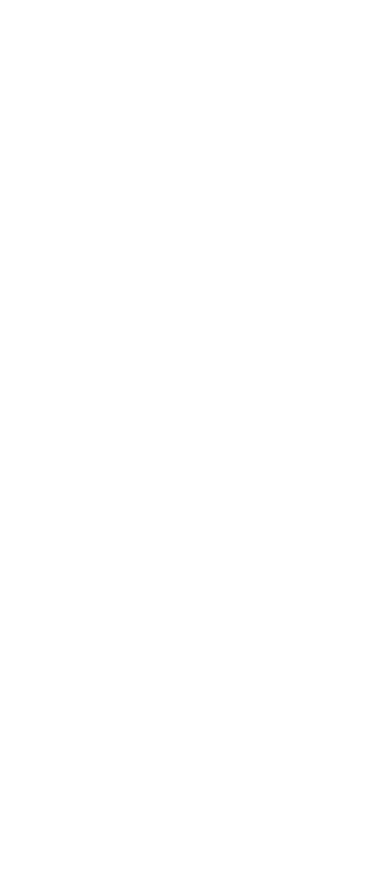
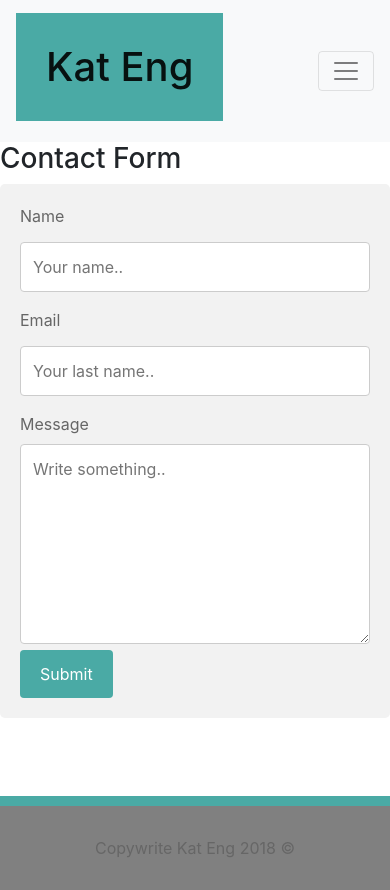
Before and after one commit to kat3ng/Bootstrap-Portfolio, a plain HTML site: page contact.html in a window 390 px wide. Before the commit the page ends 844 px from the top, so only its background shows below. Drawn offline with nearby package versions, Linux system fonts and the light colour scheme.

Commit message:
contact input form added

```diff
--- a/assets/css/style.css
+++ b/assets/css/style.css
@@ -0,0 +1,80 @@
+* {
+    box-sizing: border-box;
+    color: #666666;
+}
+
+h1 {
+    padding: 30px;
+    background:#4aaaa5;
+    color: #ffffff;
+}
+
+h2 {
+    border-bottom: 4px solid #dddddd;
+    font-family: Cambria, Cochin, 'Georgia', Times, Times New Roman, serif;
+    margin:20px;
+}
+
+body {
+    font-family: 'Cambria', Cochin, Georgia, Times, Times New Roman, serif;
+    background: lightgrey;
+}
+
+nav {
+    align-content: right;
+}
+
+.container {
+    margin:25px;
+    border: 3px solid lightgray;
+
+}
+
+.main-container {
+    margin:5%;
+    line-height: 1.5;
+    font-size: 16px;
+}
+
+.input-container {
+    border-radius: 5px;
+    background-color: #f2f2f2;
+    padding: 20px;
+    max-width: 980px;
+}
+
+input[type=text], select, textarea {
+    width: 100%;
+    padding: 12px;
+    border: 1px solid #ccc;
+    border-radius: 4px;
+    box-sizing: border-box;
+    margin-top: 6px;
+    margin-bottom: 16px;
+    resize: vertical;
+}
+
+input[type=submit] {
+    background-color: #4aaaa5;
+    color: white;
+    padding: 12px 20px;
+    border: none;
+    border-radius: 4px;
+    cursor: pointer;
+}
+
+input[type=submit]:hover {
+    background-color: #dddddd;
+}
+
+
+footer {
+    bottom: 0;
+    width: 100%;
+    padding: 30px;
+    text-align: center;
+    margin-top: 20%;
+    background: gray;
+    border-top: 10px solid #4aaaa5;
+
+}
--- a/contact.html
+++ b/contact.html
@@ -0,0 +1,56 @@
+<!DOCTYPE html>
+<html lang="en">
+
+<head>
+    <meta charset="UTF-8">
+    <meta name="viewport" content="width=device-width, initial-scale=1.0">
+    <meta http-equiv="X-UA-Compatible" content="ie=edge">
+    <title>Kat Eng - Bootstrap Portfolio</title>
+    <link rel="stylesheet" type="text/css" href="assets/css/style.css">
+    <link rel="stylesheet" href="https://stackpath.bootstrapcdn.com/bootstrap/4.1.3/css/bootstrap.min.css" integrity="sha384-MCw98/SFnGE8fJT3GXwEOngsV7Zt27NXFoaoApmYm81iuXoPkFOJwJ8ERdknLPMO"
+        crossorigin="anonymous">
+</head>
+
+<body>
+    <nav>
+        <nav class="navbar navbar-expand-lg navbar-light bg-light">
+            <a class="navbar-brand" href="#">
+                <h1>Kat Eng</h1>
+            </a>
+            <button class="navbar-toggler" type="button" data-toggle="collapse" data-target="#navbarNavAltMarkup"
+                aria-controls="navbarNavAltMarkup" aria-expanded="false" aria-label="Toggle navigation">
+                <span class="navbar-toggler-icon"></span>
+            </button>
+            <div class="collapse navbar-collapse" id="navbarNavAltMarkup">
+                <div class="navbar-nav">
+                    <a class="nav-item nav-link active" href="index.html">About <span class="sr-only">(current)</span></a>
+                    <a class="nav-item nav-link" href="portfolio.html">Portfolio</a>
+                    <a class="nav-item nav-link" href="#">Contact</a>
+
+                </div>
+            </div>
+        </nav>
+    </nav>
+    <h3>Contact Form</h3>
+
+    <div class="input-container">
+        <form action="/action_page.php">
+            <label for="name">Name</label>
+            <input type="text" id="name" name="firstname" placeholder="Your name..">
+
+            <label for="email-input">Email</label>
+            <input type="text" id="email-input" name="lastname" placeholder="Your last name..">
+
+            <label for="message">Message</label>
+            <textarea id="message" name="message" placeholder="Write something.." style="height:200px"></textarea>
+
+            <input type="submit" value="Submit">
+        </form>
+    </div>
+    </div>
+    <footer>
+        Copywrite Kat Eng 2018 &copy;
+    </footer>
+</body>
+
+</html>
```
Also changed, not shown: index.html (+9 -10 lines), portfolio.html (+43 -0 lines).
